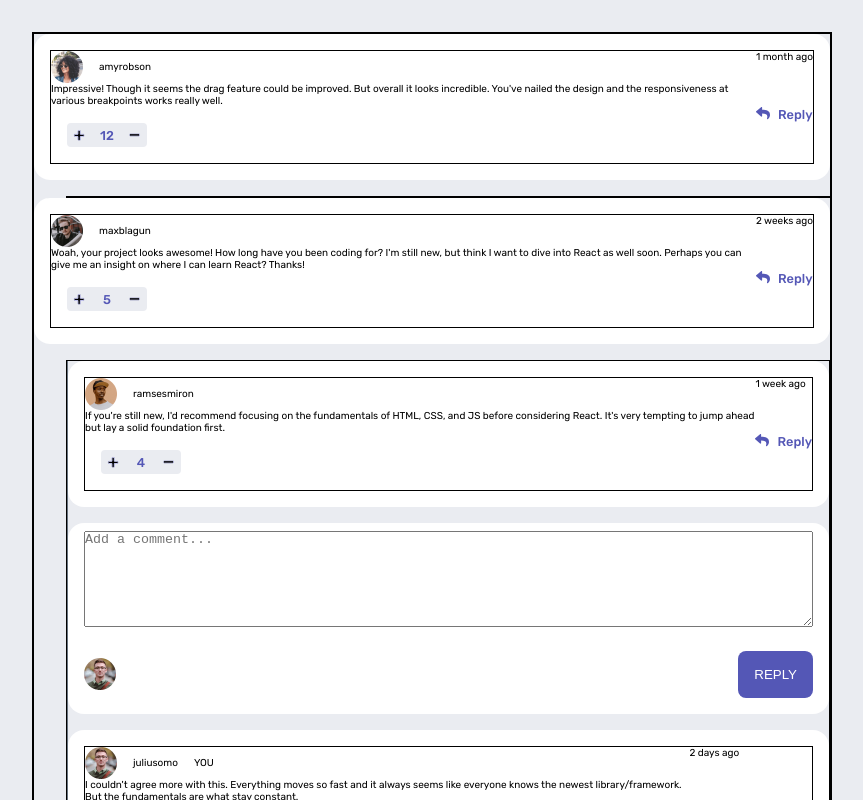
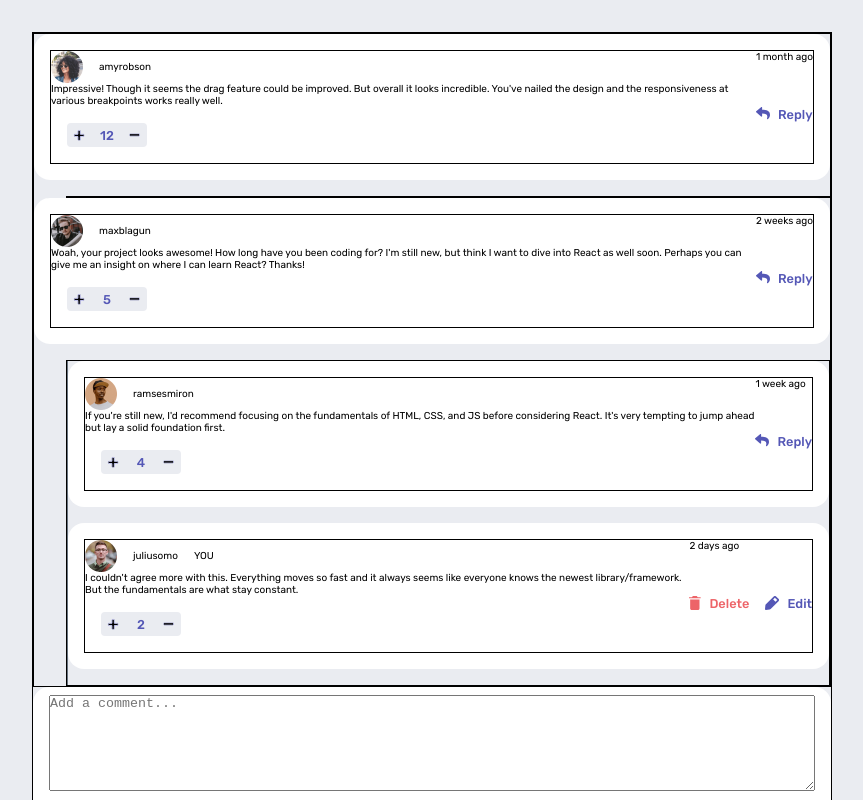
Before and after one commit to riwepo/fem-interactive-comments-section, a React (Create React App) app: page / in a window 1280 px wide. Shown: the top 800 px of the page, without its empty margins (208-1071 px from the left). Built offline with nearby package versions, Linux system fonts and the light colour scheme.

Commit message:
put comment and reply into component

```diff
--- /dev/null
+++ b/src/components/CommentAndReply.js
@@ -0,0 +1,22 @@
+import React, { useState } from "react";
+
+import Comment from "./comment/Comment";
+import NewCommentForm from "./NewCommentForm";
+
+import classes from "./CommentAndReply.module.css";
+
+function CommentAndReply({ comment }) {
+  const [isReplying, setIsReplying] = useState(false);
+  const replyClickHandler = () => {
+    console.log("reply clicked");
+    setIsReplying((current) => !current);
+  };
+  return (
+    <div className={classes.container}>
+      <Comment comment={comment} onReplyClick={replyClickHandler} />
+      {isReplying && <NewCommentForm replyToId={comment.id} />}
+    </div>
+  );
+}
+
+export default CommentAndReply;
--- a/src/components/CommentThread.js
+++ b/src/components/CommentThread.js
@@ -1,19 +1,12 @@
-import React, { useState } from "react";
+import React from "react";
 
+import CommentAndReply from "./CommentAndReply";
 import Replies from "./Replies";
-import Comment from "./comment/Comment";
-import NewCommentForm from "./NewCommentForm";
 
 function CommentThread({ commentThread }) {
-  const [isReplying, setIsReplying] = useState(false);
-  const replyClickHandler = () => {
-    console.log("reply clicked");
-    setIsReplying((current) => !current);
-  };
   return (
     <li>
-      <Comment comment={commentThread} onReplyClick={replyClickHandler} />
-      {isReplying && <NewCommentForm replyToId={commentThread.id} />}
+      <CommentAndReply comment={commentThread} />
       {commentThread.replies && <Replies comments={commentThread.replies} />}
     </li>
   );
--- a/src/components/Replies.js
+++ b/src/components/Replies.js
@@ -1,7 +1,6 @@
 import React from "react";
 
-import Comment from "./comment/Comment";
-import NewCommentForm from "./NewCommentForm";
+import CommentAndReply from "./CommentAndReply";
 
 import classes from "./Replies.module.css";
 
@@ -10,14 +9,9 @@ function Replies({ comments }) {
     <div className={classes.repliesContainer}>
       <div className={classes.verticalLine}></div>
       <ul className={classes.commentListContainer}>
-        {comments.map((comment) => {
-          return (
-            <div key={comment.id}>
-              <Comment comment={comment} onReplyClick={null} />
-              <NewCommentForm replyToId={comment.id} />
-            </div>
-          );
-        })}
+        {comments.map((comment) => (
+          <CommentAndReply key={comment.id} comment={comment} />
+        ))}
       </ul>
     </div>
   );
```
Also changed, not shown: src/components/CommentAndReply.module.css (added).
